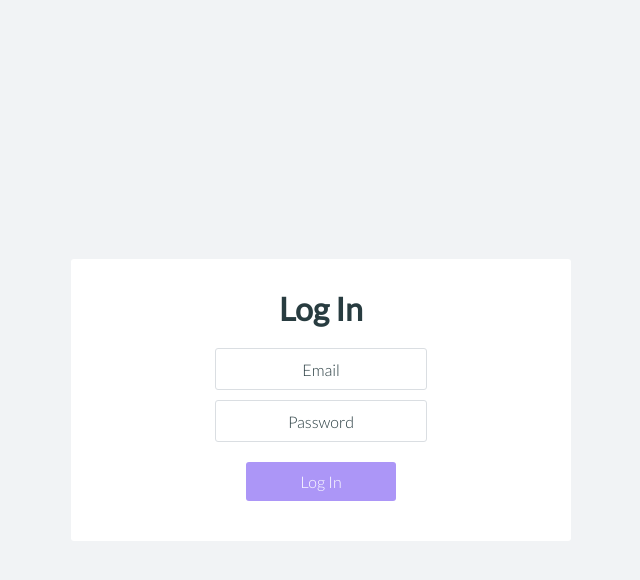
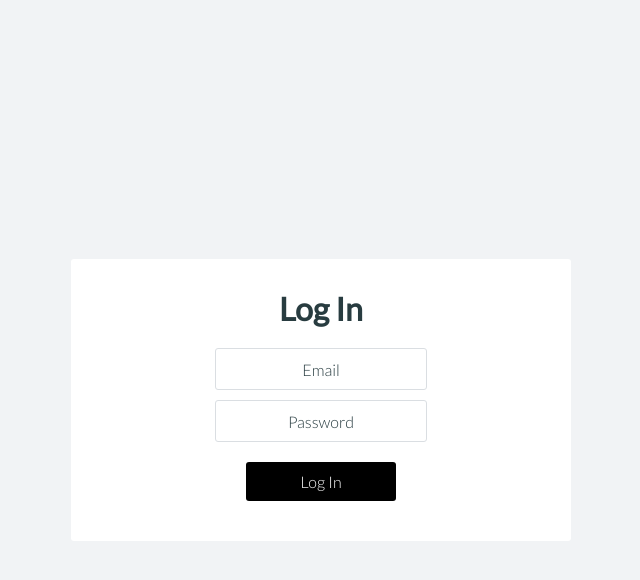
Before and after one commit to iamtraviscole/varyscary, a React (Create React App) app: page /login in a window 1280 px wide. In both pictures the pointer is over the input "Log In". Shown: the top 580 px of the page, without its empty margins (319-959 px from the left). Built offline with nearby package versions, Linux system fonts and the light colour scheme.

Commit message:
updated hover styles

```diff
--- a/src/styles/Login.css
+++ b/src/styles/Login.css
@@ -72,7 +72,7 @@
 }
 
 .Login__btn:hover {
-  background: var(--main-color-light);
+  background: var(--hover-color-dark);
   color: var(--color-white);
   text-decoration: none;
 }
--- a/src/styles/Signup.css
+++ b/src/styles/Signup.css
@@ -54,7 +54,7 @@
 }
 
 .Signup__btn:hover {
-  background: var(--main-color-light);
+  background: var(--hover-color-dark);
   color: var(--color-white);
   text-decoration: none;
 }
--- a/src/styles/Splash.css
+++ b/src/styles/Splash.css
@@ -60,7 +60,8 @@
 }
 
 .Splash__btn:hover {
-  background: var(--main-color-light);
+  background: var(--hover-color-dark);
+  border: 1px solid var(--hover-color-dark);
   color: var(--color-white);
   text-decoration: none;
 }
```
